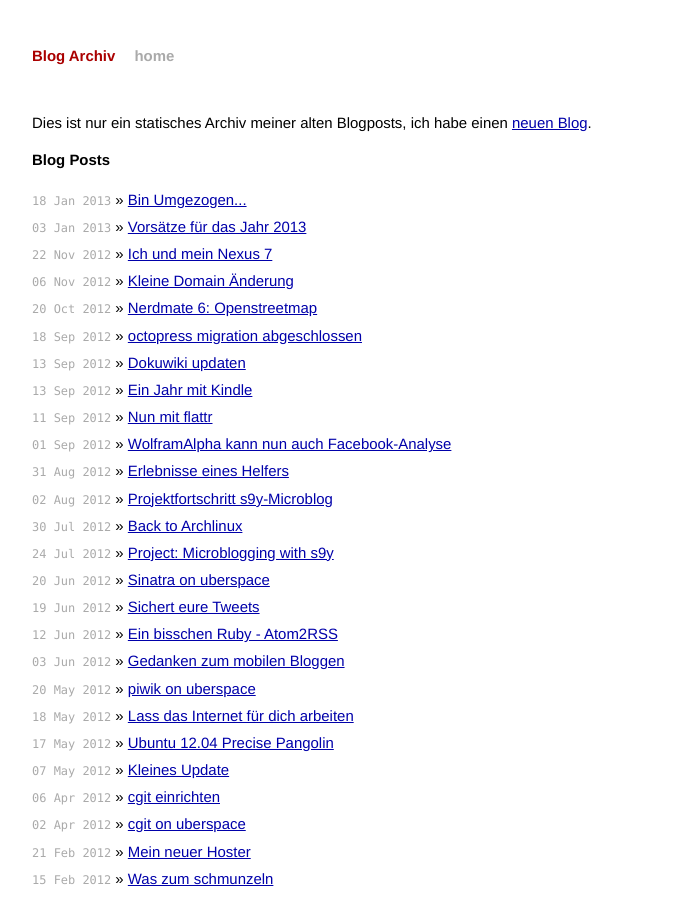
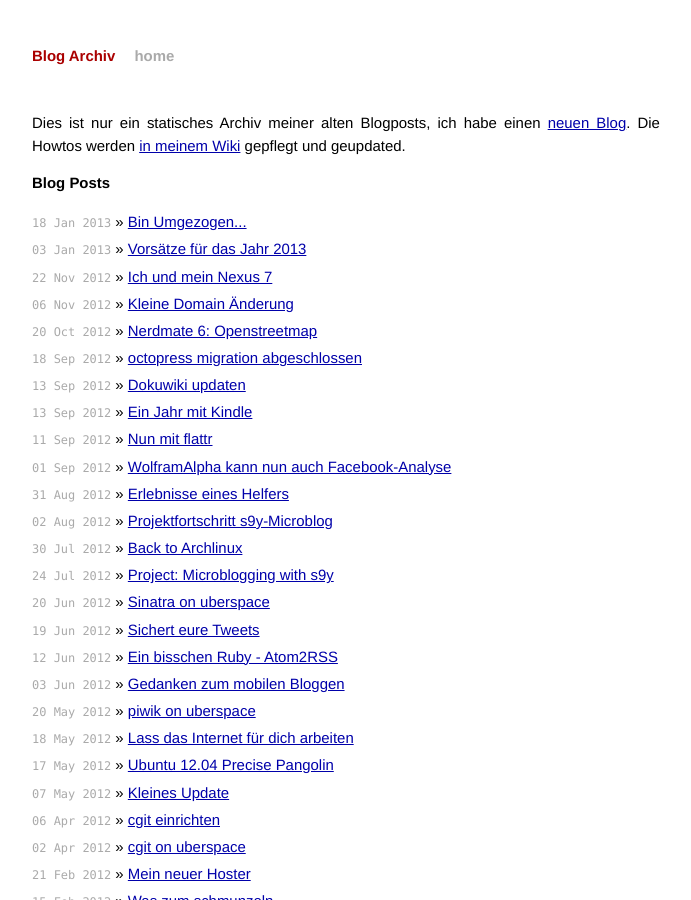
Before and after one commit to sangyye/archiveblog, a Jekyll site: the page built from index.html, in a window 1280 px wide and 900 px high. Shown: the whole window, without its empty margins (294-985 px from the left). Built offline with Jekyll 4.4.1, drawn with Linux system fonts in a browser that asks for light colours.

Commit message:
Change index.html

```diff
--- a/index.html
+++ b/index.html
@@ -1,11 +1,10 @@
 ---
 layout: default
-title: Your New Jekyll Site
+title: Sangyyes Blog Archiv
 ---
 
 <div id="home">
-<p>Dies ist nur ein statisches Archiv meiner alten Blogposts, ich habe einen <a href="http://sangyye.de">neuen Blog</a>.</p>
-
+<p>Dies ist nur ein statisches Archiv meiner alten Blogposts, ich habe einen <a href="http://sangyye.de">neuen Blog</a>. Die Howtos werden <a href="http://wiki.sangyye.de/howto">in meinem Wiki</a> gepflegt und geupdated.</p>
   <h1>Blog Posts</h1>
   <ul class="posts">
     {% for post in site.posts %}
```
